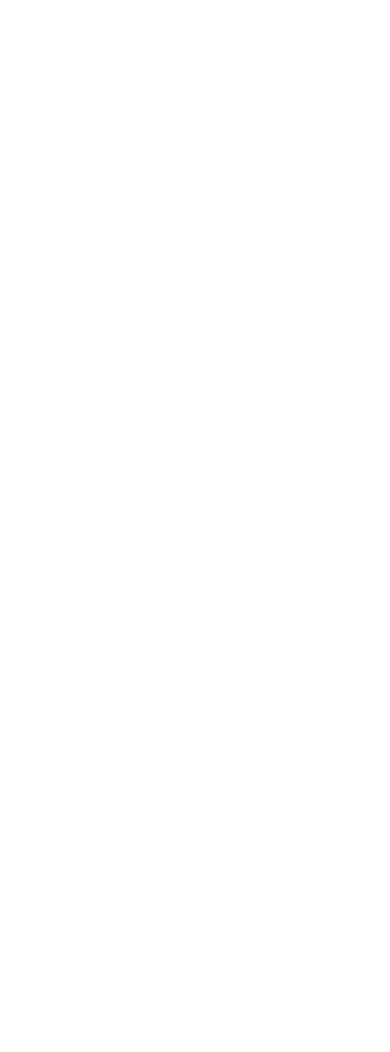
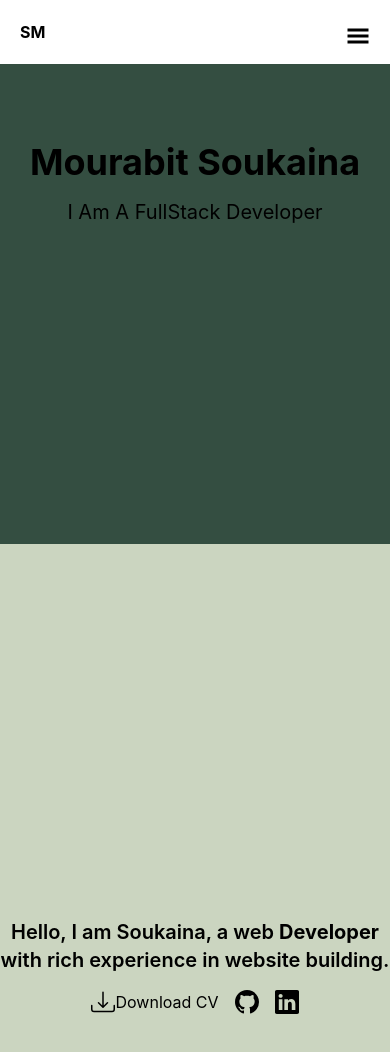
Before and after one commit to SMourabit/Personal_portfolio, a React (Create React App) app: page / in a window 390 px wide. Shown: the top 1052 px of the page. Before the commit the page ends 844 px from the top, so only its background shows below. Built offline with nearby package versions, Linux system fonts and the light colour scheme.

Commit message:
content + styling Mobile screen

```diff
--- a/package.json
+++ b/package.json
@@ -8,6 +8,7 @@
     "@testing-library/user-event": "^13.5.0",
     "react": "^18.2.0",
     "react-dom": "^18.2.0",
+    "react-icons": "^4.10.1",
     "react-router-dom": "^6.15.0",
     "react-scripts": "5.0.1",
     "web-vitals": "^2.1.4"
--- a/src/App.js
+++ b/src/App.js
@@ -9,13 +9,14 @@
 
 function App() {
   return (
-    <div className="App">
+    <div className="flex flex-col gap-0">
     <Header/>
     <Home />
     <About />
+    {/*
     <Resume />
     <Portfolio />
-    <Contact />
+    <Contact /> */}
 
     </div>
   );
--- a/src/Components/About.js
+++ b/src/Components/About.js
@@ -1,11 +1,29 @@
-import React from 'react'
+import React from 'react';
+import { BsDownload, BsGithub, BsLinkedin } from 'react-icons/bs';
 
 function About() {
   return (
-    <div>
-
+    <div className="flex items-center justify-center h-screen bg-green-pale text-green-dark z-0">
+      <div className="flex flex-col items-center text-center">
+        <p className=" leading-7 font-semibold text-xl">
+          Hello, I am Soukaina, a web <b className="font-bold">Developer</b> with rich experience in website building.
+        </p>
+        <div className="flex items-center mt-4 space-x-4">
+          <a href="#" className='flex flex-row'>
+            <BsDownload className="text-2xl " />
+            <p>Download CV</p>
+          </a>
+          <br />
+          <a href="#">
+            <BsGithub className="text-2xl " />
+          </a>
+          <a href="#">
+            <BsLinkedin className="text-2xl" />
+          </a>
+        </div>
+      </div>
     </div>
-  )
+  );
 }
 
-export default About
+export default About;
--- /dev/null
+++ b/src/Components/Header.css
@@ -0,0 +1,18 @@
+/* for lg screens */
+.tooltip {
+    display: none;
+    /* position: absolute; */
+    background-color: #333;
+    color: #fff;
+    padding: 4px 8px;
+    border-radius: 4px;
+    white-space: nowrap;
+    z-index: 1;
+    top: -25px; /* Adjust the positioning as needed */
+    left: 50%;
+    transform: translateX(-50%);
+  }
+
+  .icon-link:hover .tooltip {
+    display: block;
+  }
--- a/src/Components/Header.js
+++ b/src/Components/Header.js
@@ -1,11 +1,87 @@
-import React from 'react'
 
+import React, { useState } from "react";
+import { GiHamburgerMenu } from "react-icons/gi";
+import { MdOutlineClose } from "react-icons/md";
+import { BiSolidHome } from "react-icons/bi";
+import { BsFillPersonFill } from "react-icons/bs";
+import { FiSettings } from "react-icons/fi";
+import { GrProjects } from "react-icons/gr";
+import { MdOutlineEmail } from "react-icons/md";
+import './Header.css'
 function Header() {
+
+  const [isClicked, setClicked] = useState({ menuIcon: true, exitIcon: false });
+
+  let Toggle = () => {
+    isClicked.menuIcon ? setClicked({ menuIcon: false, exitIcon: true }) : setClicked({ menuIcon: true, exitIcon: false });
+
+  };
   return (
-    <div>
+    <div className="">
+      <div>
+        <h1 className="font-bold p-5">SM</h1>
+        <button className="text-2xl absolute right-5 top-6 z-40" onClick={() => { Toggle(); }}>
+          {isClicked.menuIcon ? (<GiHamburgerMenu className="lg:hidden" />) : (<MdOutlineClose className="lg:hidden " />)}
+        </button>
 
+        {isClicked.menuIcon}
+        {isClicked.menuIcon ? " "
+          :
+<div className={`flex justify-center h-10 z-20	 `}>
+          <ul className="flex gap-4">
+            <li>
+              <a href="/" className='icon-link hover:text-bg-darkRed duration-500' title="Home">
+                <BiSolidHome className="BiSolidHome" />
+                <span className="tooltip">Home</span>
+              </a>
+            </li>
+            <li>
+              <a href="/" className='icon-link hover:text-bg-darkRed duration-500' title="Profile">
+                <BsFillPersonFill/>
+                <span className="tooltip">Profile</span>
+              </a>
+            </li>
+            <li>
+              <a href="/" className='icon-link hover:text-bg-darkRed duration-500' title="Settings">
+                <FiSettings />
+                <span className="tooltip">Settings</span>
+              </a>
+            </li>
+            <li>
+              <a href="/" className='icon-link hover:text-bg-darkRed duration-500' title="Projects">
+                <GrProjects/>
+                <span className="tooltip">Projects</span>
+              </a>
+            </li>
+            <li>
+              <a href="/" className='icon-link hover:text-bg-darkRed duration-500' title="Email">
+                <MdOutlineEmail className=""/>
+                <span className="tooltip">Email</span>
+              </a>
+            </li>
+          </ul>
+        </div>
+
+
+
+        }
+        {/* For Large Screens */}
+        <div className="hidden md:hidden  lg:flex relative top-[-5rem] justify-center w-[100%] h-28
+         items-center font-semibold lg:ml-[9rem] lg:text-[17px]">
+          {/* <ul className="flex flex-row gap-[7rem]  mt-[-3rem] lg:mr-[18rem] ">
+
+          <Link to="/" className='hover:text-bg-darkRed duration-500'>HOME </Link>
+          <Link to="/about" className='hover:text-bg-darkRed duration-500'>ABOUT</Link>
+          <Link to="/contact" className='hover:text-bg-darkRed  duration-500'>CONTACT</Link>
+
+          </ul> */}
+
+
+        </div>
+
+      </div>
     </div>
-  )
+  );
 }
 
-export default Header
+export default Header;
--- a/src/Components/Home.js
+++ b/src/Components/Home.js
@@ -1,11 +1,14 @@
-import React from 'react'
+import React from 'react';
 
 function Home() {
   return (
-    <div>
-
+    <div className="flex  items-center justify-center h-[30rem] bg-green-medium text-green-dark z-0">
+      <div className="text-center mt-[-15rem]">
+        <h1 className="text-4xl font-bold mb-4">Mourabit Soukaina</h1>
+        <p className="text-xl">I Am A FullStack Developer</p>
+      </div>
     </div>
-  )
+  );
 }
 
-export default Home
+export default Home;
--- a/src/index.js
+++ b/src/index.js
@@ -2,7 +2,6 @@
 import ReactDOM from 'react-dom/client';
 import './index.css';
 import App from './App';
-import reportWebVitals from './reportWebVitals';
 
 const root = ReactDOM.createRoot(document.getElementById('root'));
 root.render(
@@ -14,4 +13,3 @@
 // If you want to start measuring performance in your app, pass a function
 // to log results (for example: reportWebVitals(console.log))
 // or send to an analytics endpoint. Learn more: https://bit.ly/CRA-vitals
-reportWebVitals();
--- a/src/reportWebVitals.js
+++ /dev/null
@@ -1,13 +0,0 @@
-const reportWebVitals = onPerfEntry => {
-  if (onPerfEntry && onPerfEntry instanceof Function) {
-    import('web-vitals').then(({ getCLS, getFID, getFCP, getLCP, getTTFB }) => {
-      getCLS(onPerfEntry);
-      getFID(onPerfEntry);
-      getFCP(onPerfEntry);
-      getLCP(onPerfEntry);
-      getTTFB(onPerfEntry);
-    });
-  }
-};
-
-export default reportWebVitals;
--- a/tailwind.config.js
+++ b/tailwind.config.js
@@ -14,7 +14,7 @@
         'green-dark': '#0F5132',
         'green-medium': '#344E41',
         'green-light': '#9CAF88',
-        'green-pale': '#C6EDC3',
+        'green-pale': '#CBD5C0',
       },
     },
   },
```
Also changed, not shown: src/setupTests.js (deleted, +0 -5 lines), src/logo.svg (deleted), 1 other file (tests, documents, lock files or other folders).
